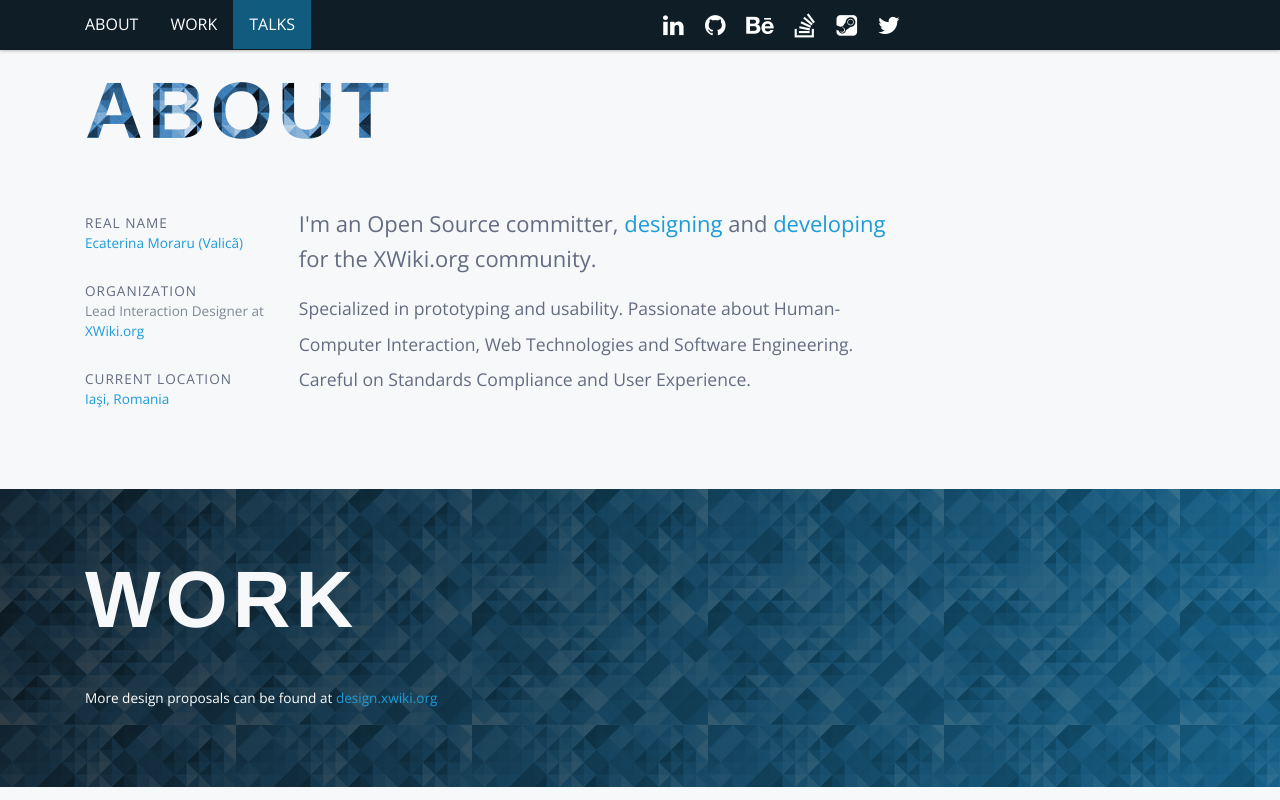
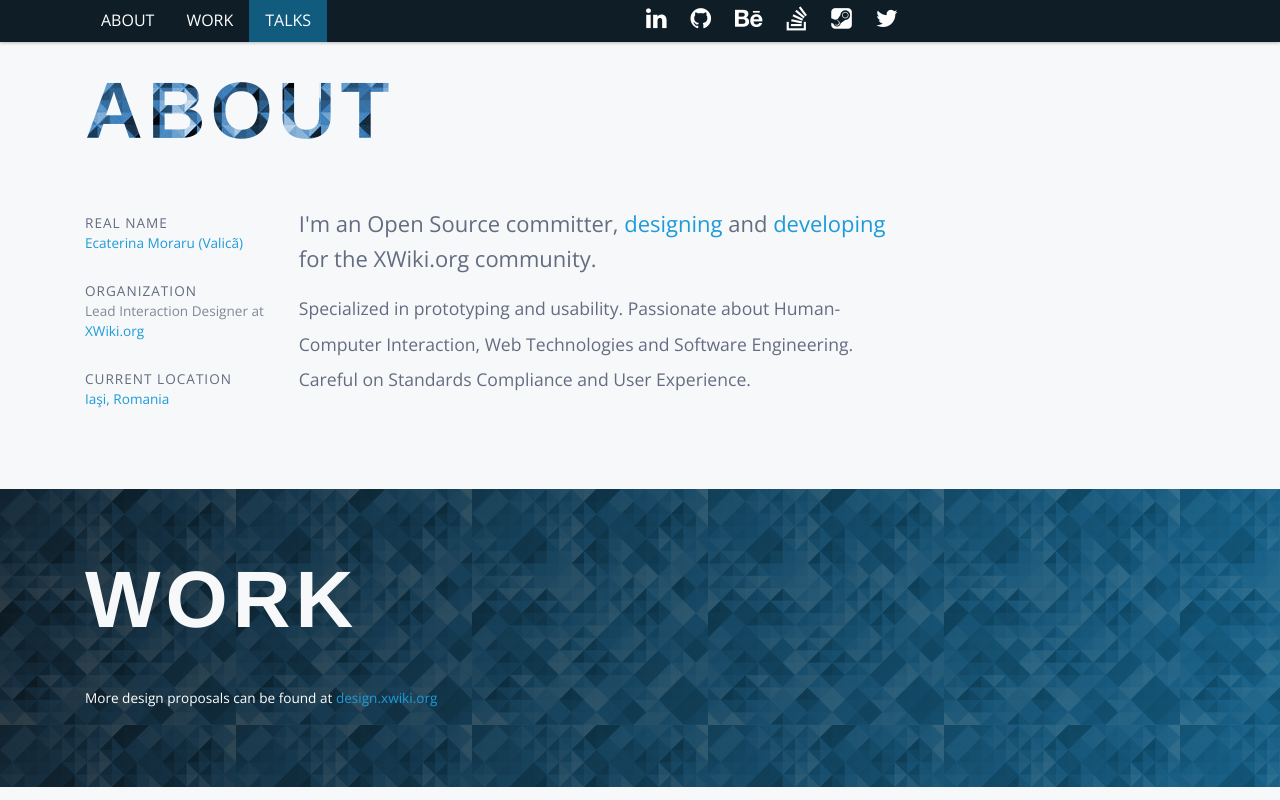
Before and after one commit to evalica/risherry, a website: page index.html in a window 1280 px wide. Shown: the top 800 px of the page. Drawn offline with nearby package versions, Linux system fonts and the light colour scheme; a web font is replaced by a local one.

Commit message:
Issue #33: New theme for v.0.3.0
- Cleaning .navigation styles

```diff
--- a/src/sass/skin/layout.scss
+++ b/src/sass/skin/layout.scss
@@ -1,12 +1,9 @@
 .navigation {
   background-color: var(--navigation-bg-color);
   box-shadow: 0 1px 3px rgba(0, 0, 0, 0.25), 0 -1px 0 rgba(0, 0, 0, 0.1) inset;
-  min-height: $navigation-height;
   left: 0;
-  overflow: visible;
   position: fixed;
   right: 0;
-  top: 0;
   z-index: 10000;
 }
 
@@ -14,7 +11,6 @@
   background-color: var(--footer-bg-color);
   color: var(--footer-text-color);
   box-shadow: 0 -1px 3px rgba(0, 0, 0, 0.25), 0 1px 0 rgba(0, 0, 0, 0.1) inset;
-  min-height: $navigation-height;
   font-size: .8em;
-  padding: ($navigation-height / 3) 0;
+  padding: $grid-padding 0;
 }
--- a/src/sass/skin/navigation.scss
+++ b/src/sass/skin/navigation.scss
@@ -1,20 +1,13 @@
 .navigation {
   ul {
-    list-style-type: none;
-    padding: 0;
-    margin: 0;
     li {
-      float: left;
-      margin: 0;
-      padding: 0;
       a {
         color: var(--navigation-text-color);
         display: inline-block;
         font-size: 1.5em;
-        margin: 0;
-        min-width: $navigation-height;
-        padding: 7px 10px;
-        text-align: center;
+        min-height: $navigation-height;
+        padding-left: .5em;
+        padding-right: .5em;
         transition: all 0.25s ease 0s;
         animation-duration: 1s;
         animation-fill-mode: both;
@@ -104,14 +97,11 @@
 
 .menu {
   ul {
-    margin: 0 -1em;
-    padding: 0;
     li {
-      display: inline-block;
       a {
-        padding: 4px 1em;
+        padding-left: 1em;
+        padding-right: 1em;
         font-size: 1em;
-        font-weight: 500;
         line-height: 2.55em;
         text-transform: uppercase;
         &:hover {
```
Also changed, not shown: dist/css/themes/default/style.css, dist/css/themes/default/style.min.css.
